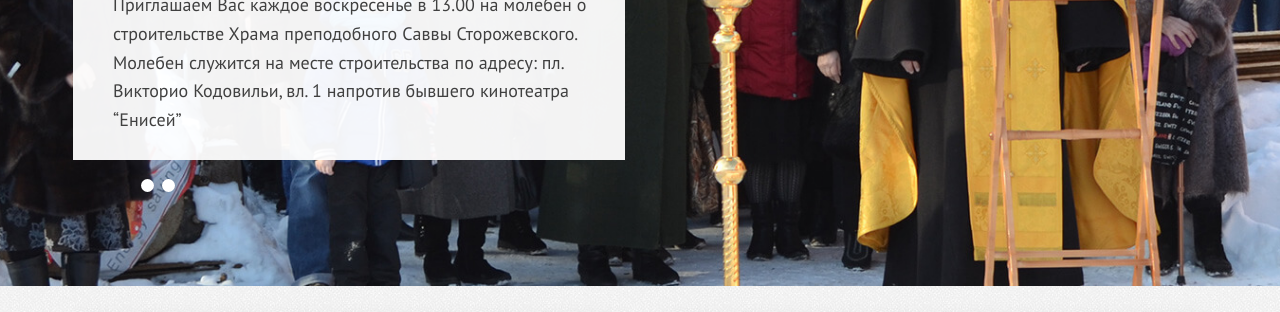
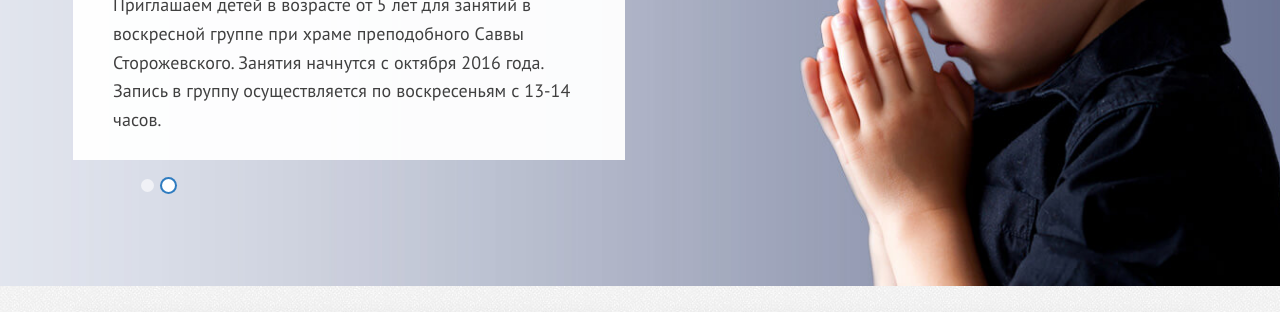
Before and after one commit to PonkinDmitrij2/temple-test, a plain HTML site: page index.html in a window 1280 px wide. Both pictures are taken after a click on the button "Слайд 2". Shown: the part 474-786 px from the top of the page. Drawn offline with Linux system fonts and the light colour scheme.

Commit message:
Adds slide switching

```diff
--- a/css/main.css
+++ b/css/main.css
@@ -394,12 +394,18 @@ body {
   opacity: 0.6;
   transition: opacity 0.5s;
   cursor: pointer;
+  outline: none;
 }
 
 .carousel__indicator:hover,
 .carousel__indicator:focus,
 .carousel__indicator--active {
   opacity: 1;
+}
+
+.carousel__indicator:focus {
+  outline: none;
+  box-shadow: 0 0 0 2px #2f7cc0;
 }
 
 .carousel__indicator--active {
--- a/index.html
+++ b/index.html
@@ -84,10 +84,10 @@
             </div>
           </div>
           <div class="carousel__indicators">
-            <button class="carousel__indicator  carousel__indicator--active" type="button" title="Слайд 1">
+            <button class="carousel__indicator  carousel__indicator--active" data-btn="0" type="button" title="Слайд 1">
               <span class="visually-hidden">Слайд 1</span>
             </button>
-            <button class="carousel__indicator" type="button" title="Слайд 2">
+            <button class="carousel__indicator" data-btn="1" type="button" title="Слайд 2">
               <span class="visually-hidden">Слайд 2</span>
             </button>
           </div>
@@ -454,5 +454,6 @@
       </div>
     </footer>
   </div>
+  <script src="./js/main.js"></script>
 </body>
 </html>
--- /dev/null
+++ b/js/main.js
@@ -0,0 +1,23 @@
+const carouselButtons = document.querySelectorAll('.carousel__indicator');
+const carouselButtonActive = document.getElementsByClassName('carousel__indicator--active');
+const carouselItems = document.getElementsByClassName('carousel__item');
+
+function carouselSwitch(event) {
+  if (carouselButtonActive.length > 0 && carouselButtonActive[0] !== event.target) {
+    carouselButtonActive[0].classList.remove('carousel__indicator--active');
+  }
+  event.target.classList.add('carousel__indicator--active');
+
+  const dataBtn = event.target.getAttribute('data-btn');
+  for (let i = 0; i < carouselItems.length; i++) {
+    if (dataBtn == i) {
+      carouselItems[i].classList.add('carousel__item--active');
+    } else {
+      carouselItems[i].classList.remove('carousel__item--active');
+    }
+  }
+}
+
+for (let i = 0; i < carouselButtons.length; i++) {
+  carouselButtons[i].addEventListener('click', carouselSwitch);
+}
```
